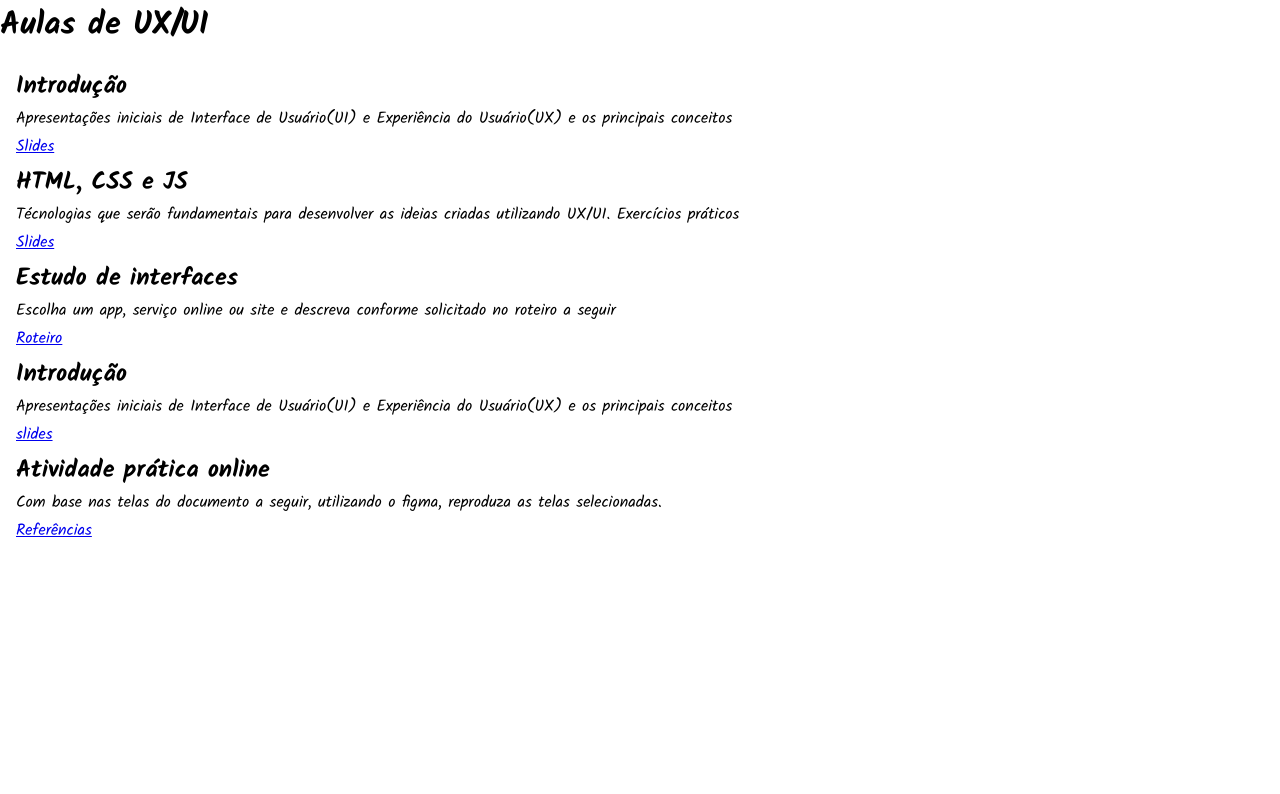
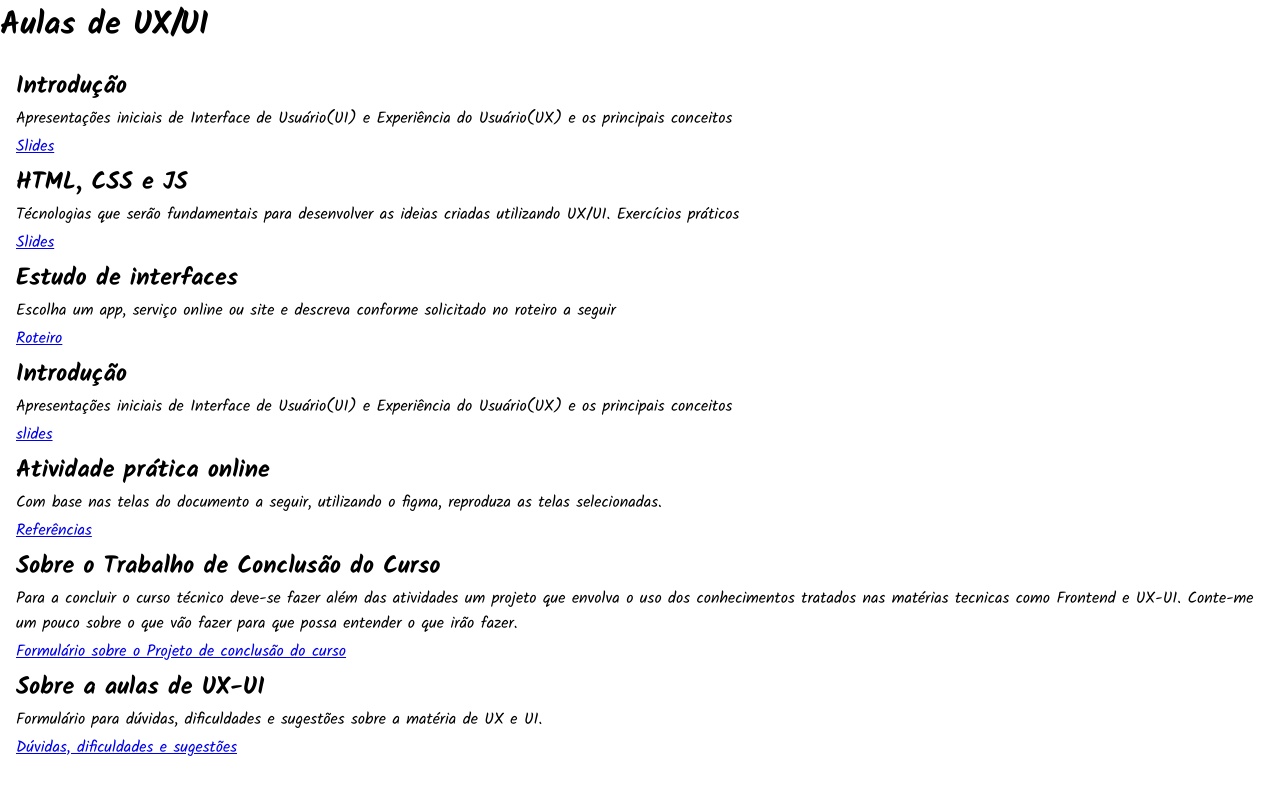
Before and after one commit to robsonbs/efg-renato-souza, a Next.js app: page / in a window 1280 px wide. Shown: the top 794 px of the page. Built offline with nearby package versions, Linux system fonts and the light colour scheme.

Commit message:
chore: add forms to send questions and suggestions

```diff
--- a/pages/index.js
+++ b/pages/index.js
@@ -74,6 +74,36 @@ function Home() {
             Referências
           </a>
         </article>
+        <article>
+          <h2>Sobre o Trabalho de Conclusão do Curso</h2>
+          <span>
+            Para a concluir o curso técnico deve-se fazer além das atividades um
+            projeto que envolva o uso dos conhecimentos tratados nas matérias
+            tecnicas como Frontend e UX-UI. Conte-me um pouco sobre o que vão
+            fazer para que possa entender o que irão fazer.
+          </span>
+          <a
+            href="https://forms.gle/qxSL7Y56dhb8fMHh9"
+            target="_blank"
+            rel="noopener noreferrer"
+          >
+            Formulário sobre o Projeto de conclusão do curso
+          </a>
+        </article>
+        <article>
+          <h2>Sobre a aulas de UX-UI</h2>
+          <span>
+            Formulário para dúvidas, dificuldades e sugestões sobre a matéria de
+            UX e UI.
+          </span>
+          <a
+            href="https://forms.gle/pXwtSeZ6YbnAg2Nw7"
+            target="_blank"
+            rel="noopener noreferrer"
+          >
+            Dúvidas, dificuldades e sugestões
+          </a>
+        </article>
       </section>
     </>
   );
```
